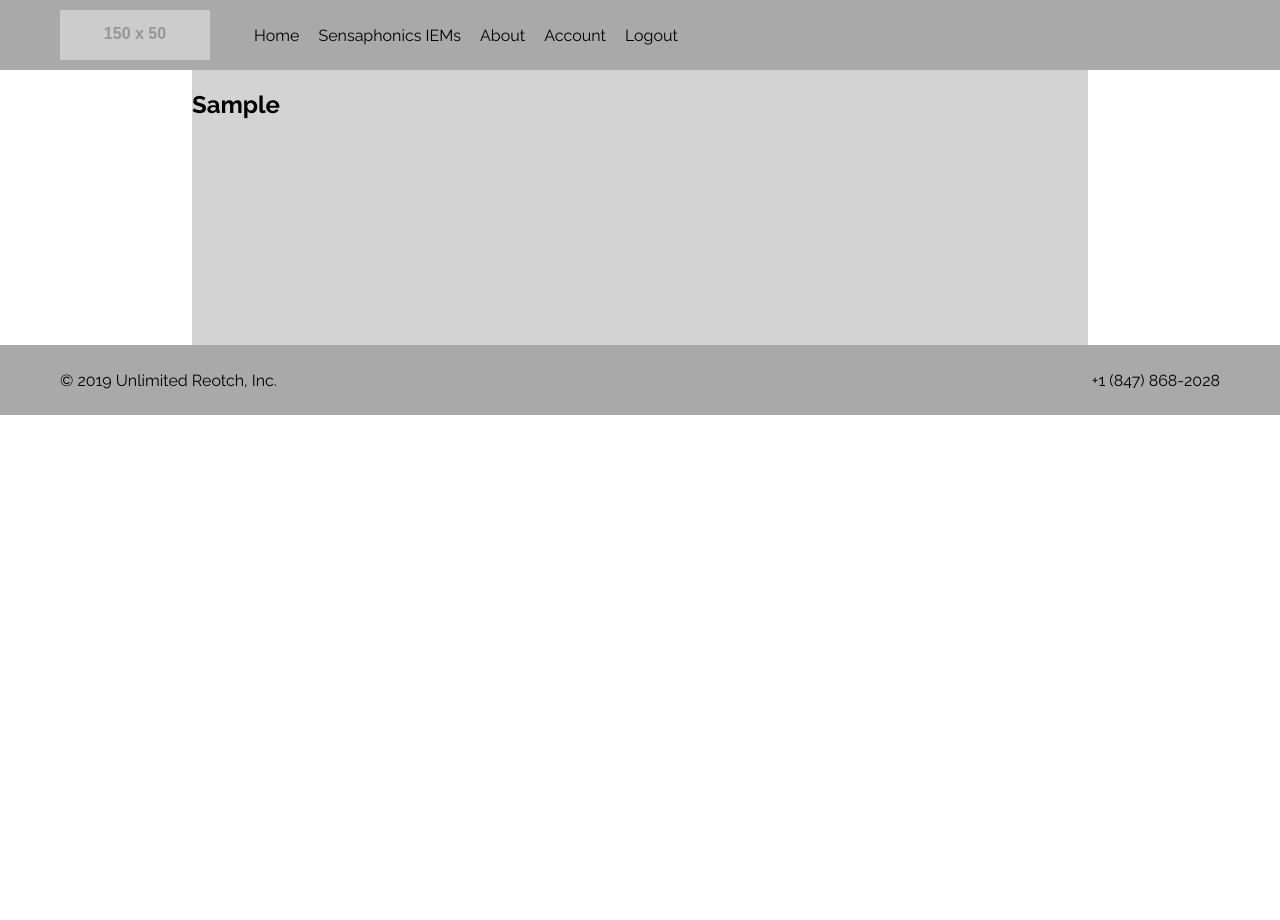
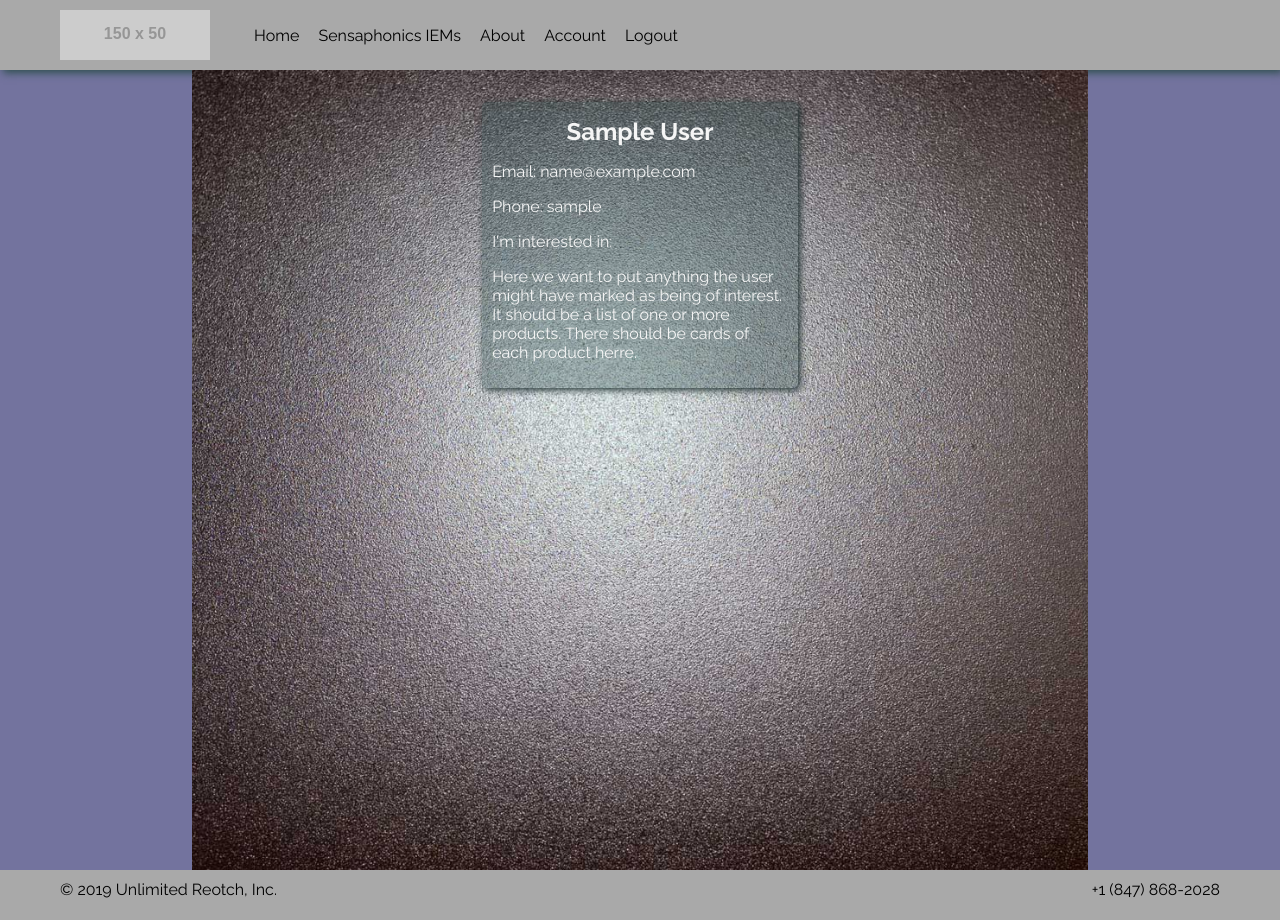
Before and after one commit to reotch/sensaphonics, a Flask app: page /account in a window 1280 px wide. Before the commit the page ends 415 px from the top, so only its background shows below. Run offline with Flask 2, Linux system fonts and the light colour scheme; the visitor is signed in with stand-in values (Sample User, id 1); data comes from the database, SQL or seed files in the repository; grey boxes labelled with a size stand in for pictures from a placeholder-image service; parts of the project's set-up code (start-up, migrations or seed data) failed here and were passed over; some libraries are stand-ins or nearby versions.

Commit message:
new CSS rules and behaviors

```diff
--- a/app/routes.py
+++ b/app/routes.py
@@ -1,18 +1,21 @@
 from flask import render_template, url_for, request, jsonify, flash, redirect, request
 from app import app, db, bcrypt
 from app.forms import RegistrationForm, LoginForm
-from app.models import Product, ProductSchema, Customer, Order
+from app.models import Product, ProductSchema, Customer, Order, product_schema, products_schema
 from flask_login import login_user, current_user, logout_user, login_required
 
-# ---------- [ Routes ] ---------- #
+# ---------- [ Home and Customer Routes ] ---------- #
 # server/
 @app.route('/')
 @app.route('/home')
 def index():
     return render_template('index.html')
 
-# Create Registration Route
-''' This registration takes in user registration, adds and commits it to the database. The user registers and is returned to the login screen to log in.'''
+# Customer Registration Route
+'''
+This registration takes in user registration, adds and commits it to the database.
+The user registers and is returned to the login screen to log in.
+'''
 @app.route('/register', methods=['GET', 'POST'])
 def register():
     if current_user.is_authenticated:
@@ -27,7 +30,10 @@ def register():
         return redirect(url_for('login'))
     return render_template('register.html', title='Register', form=form)
 
-'''This route will login the user and redirect them to the index ('home') page'''
+# Customer login
+'''
+This route will login the user and redirect them to the index ('home') page.
+'''
 @app.route('/login', methods=['GET', 'POST'])
 def login():
     form = LoginForm()
@@ -44,32 +50,30 @@ def login():
             flash('Nope. Try checking your email and password')
     return render_template('login.html', title='Login', form=form)
 
+# Customer logout
 @app.route('/logout')
 def logout():
     logout_user()
     return redirect(url_for('index'))
 
-
+# Customer view account
 @app.route('/account')
 @login_required
 def account():
     return render_template('account.html', title='Account')
 
+# ---------- [ PRODUCT ROUTES ] ----------- #
+# GET all IEMs
+@app.route('/iems', methods=['GET'])
+def products():
+    iems = Product.query.all()
+    return render_template('iems.html', products=iems)
 
-# Create API route for creating product
-@app.route('/iems', methods = ['GET'])
-def add_product():
-    model = request.json['model']
-    description = request.json['description']
-    price = request.json['price']
-
-    # initialize product with info
-    new_product = Product(model, description, price)
-
-    db.session.add(new_product)
-    db.session.commit()
-
-    return product_schema.jsonify(new_product)
+# GET single IEM
+@app.route('/iems/<id>', methods=['GET'])
+def product(id):
+    iem = Product.query.get(id)
+    return render_template('iems.html', products=iem)
 
 @app.route('/about')
 def about():
--- a/app/static/css/main.css
+++ b/app/static/css/main.css
@@ -5,18 +5,79 @@ body, html {
     margin: 0;
     padding: 0;
     font-family: 'Raleway', sans-serif;
+    height: 100%;
+    background-color: rgb(115, 115, 158);
     /* background-image: linear-gradient(to right bottom, lightblue, darkblue); */
+}
+
+/* ---------- [ MAIN CONTAINER ] ---------- */
+.main-container {
+    display: grid;
+    min-height: 100vh;
+    grid-template-rows: 50px repeat(auto) 30px;
 }
 
 /* ---------- [ GRID CONTAINER ] ---------- */
 
 .grid-container {
     display: grid;
-    grid-template-columns: repeat(4, 1fr);
-    grid-template-rows: repeat(4, 1fr);
+    grid-template-columns: repeat(3, 1fr);
+    grid-template-rows: repeat(3, 1fr);
+    grid-gap: 1em;
     width: 70%;
+    min-height: 100vh;
     margin: 0 auto;
-    background-color: lightgray;
+    /* padding-bottom: 30px; */
+}
+
+h1 {
+    color: whitesmoke;
+    grid-column: 1 / 4;
+    text-align: center;
+    letter-spacing: 3px;
+    font-size: 3em;
+    margin: 5px;
+}
+h2 {
+    color: whitesmoke;
+    grid-column: 1 / 4;
+    grid-row: 2 / 3;
+    text-align: center;
+    margin: 5px;
+}
+
+.info {
+    color: whitesmoke;
+    grid-column: 2 / 3;
+    padding: 10px;
+    width: 33%;
+    margin: 2em auto;
+    vertical-align: middle;
+    background-color: rgba(47, 79, 79, 0.35);
+    border-radius: 5px;
+    box-shadow: 2px 2px 7px rgb(30, 48, 48);
+}
+
+/* ---------- [ IMAGES ] ---------- */
+.hero-image {
+    background-image: url("../img/d2.jpg");
+    height: 100%;
+    background-color: #cccccc;
+    background-position: center;
+    background-size: cover;
+    grid-column: 1 / 4;
+    grid-row: 1 / 4;
+}
+
+.sidekick-image {
+    background-image: url("../img/texture-background.jpg");
+    background-color: #cccccc;
+    background-position: center;
+    background-size: cover;
+    grid-column: 1 / 4;
+    grid-row: 1 / 4;
+    /* opacity: 0.2;
+    filter: alpha(opacity=20); */
 }
 
 /* ---------- [ LIST BEHAVIOR ] ---------- */
@@ -75,20 +186,32 @@ header * {
 }
 
 header {
+    grid-row: 1 / 2;
     top: 0;
     left: 0;
     right: 0;
     height: 50px;
     padding: 10px 60px;
     background-color: darkgray;
+    box-shadow: 3px 3px 8px darkslategray;
 }
 
 footer {
-    position: sticky;
+
     bottom: 0;
-    height: 50px;
+    left: 0;
+    right: 0;
+    height: 30px;
+
     padding: 10px 60px;
     background-color: darkgray;
+}
+
+footer > p {
+    /* color: rgb(90, 88, 124);
+    margin-bottom: 20px;
+    padding: 0; */
+    vertical-align: middle;
 }
 
 .right {
--- a/app/templates/about.html
+++ b/app/templates/about.html
@@ -5,6 +5,8 @@
 {% endblock head %}
 
 {% block body %}
-    <h1>About Header</h1>
-    <p>Lorem ipsum dolor, sit amet consectetur adipisicing elit. Officia, aspernatur. Vero sed porro quisquam recusandae quidem ipsam pariatur odit commodi, voluptas atque consectetur, hic tempora.</p>
+    <div class="hero-image">
+        <h1>About Header</h1>
+        <p class="info">Lorem ipsum dolor, sit amet consectetur adipisicing elit. Officia, aspernatur. Vero sed porro quisquam recusandae quidem ipsam pariatur odit commodi, voluptas atque consectetur, hic tempora.</p>
+    </div>
 {% endblock body %}
--- a/app/templates/account.html
+++ b/app/templates/account.html
@@ -5,5 +5,19 @@
 {% endblock head %}
 
 {% block body %}
-    <h1>{{ current_user.first_name }}</h1>
+<div class="sidekick-image">
+    <div class="customer-info info">
+        <div class="main-left">
+            <h2>{{ current_user.first_name }} {{ current_user.last_name }}</h2>
+        </div>
+        <div class="main-right">
+            <p>Email: {{ current_user.email }}</p>
+            <p>Phone: {{ current_user.phone_number }}</p>
+        </div>
+        <div class="interest">
+            <p>I'm interested in:</p>
+            <p class="interest">Here we want to put anything the user might have marked as being of interest. It should be a list of one or more products. There should be cards of each product herre.</p>
+        </div>
+    </div>
+</div>
 {% endblock body %}
--- a/app/templates/base.html
+++ b/app/templates/base.html
@@ -6,8 +6,10 @@
     <meta http-equiv="X-UA-Compatible" content="ie=edge">
     {% block head %}{% endblock head %}
     <link rel="stylesheet" href="{{ url_for('static', filename='css/main.css') }}">
+    <!-- <link rel="stylesheet" href="{{ url_for('static', filename='css/alt.css') }}"> -->
 </head>
 <body>
+    <div class="main-container">
         <header>
             {% include 'nav.html' %}
         </header>
@@ -28,5 +30,6 @@
         <footer>
             {% include 'footer.html' %}
         </footer>
+    </div>
 </body>
 </html>
--- a/app/templates/footer.html
+++ b/app/templates/footer.html
@@ -1,3 +1,3 @@
 <div class="footer">
-    <p>&copy; 2019 Unlimited Reotch, Inc. <span class="right"><a href="tel:+18478682028">+1 (847) 868-2028</a></span></p>
+    &copy; 2019 <a href="https://www.sandrok.com" target="_blank">Unlimited Reotch, Inc.</a> <span class="right"><a href="tel:+18478682028">+1 (847) 868-2028</a></span>
 </div>
--- a/app/templates/login.html
+++ b/app/templates/login.html
@@ -1,6 +1,7 @@
 {% extends 'base.html' %}
 
 {% block body %}
+<div class="sidekick-image">
     <div class="form" id="login">
         <div class="form-upper">
             <form method="POST" action="">
@@ -31,10 +32,10 @@
                             {{ form.password(class="form-field") }}
                         {% endif %}
                     </div>
-                <div id="remember">
+                    <!-- <div id="remember">
                         {{ form.remember(class="checkbox") }}
                         {{ form.remember.label() }}
-                </div>
+                    </div> -->
                 </fieldset>
                 <div>
                     {{ form.submit(class="button") }}
@@ -45,4 +46,5 @@
             <p class="muted">Need an account? <a href="{{ url_for('register') }}">Register to get started</a></p>
         </div>
     </div>
+</div>
 {% endblock body %}
--- a/app/templates/nav.html
+++ b/app/templates/nav.html
@@ -1,9 +1,12 @@
 <div class="navbar">
     <img src="https://placehold.it/150x50" alt="Placeholder logo image">
     <ul>
+        <span class="left-nav">
             <li><a href="{{ url_for('index') }}">Home</a></li>
-        <li><a href="{{ url_for('add_product') }}">Sensaphonics IEMs</a></li>
+            <li><a href="{{ url_for('products') }}">Sensaphonics IEMs</a></li>
             <li><a href="{{ url_for('about') }}">About</a></li>
+        </span>
+        <span class="right-nav">
             {% if current_user.is_authenticated %}
                 <li><a href="{{ url_for('account') }}">Account</a></li>
                 <li><a href="{{ url_for('logout') }}">Logout</a></li>
@@ -11,6 +14,6 @@
                 <li><a href="{{ url_for('login') }}">Login</a></li>
                 <li><a href="{{ url_for('register') }}">Register</a></li>
             {% endif %}
-
+        </span>
     </ul>
 </div>
--- a/app/templates/register.html
+++ b/app/templates/register.html
@@ -1,6 +1,7 @@
 {% extends 'base.html' %}
 
 {% block body %}
+<div class="sidekick-image">
     <div class="form" id="register">
         <div class="form-upper">
             <form method="POST" action="">
@@ -99,4 +100,5 @@
             <p class="muted">Already have an account? <a href="{{ url_for('login') }}">Sign in</a></p>
         </div>
     </div>
+</div>
 {% endblock body %}
```
Also changed, not shown: other parts of app/static/css/main.css (+63 -13 lines), app/models.py (+7 -5 lines), app/requirements.txt (deleted, +0 -20 lines), app/static/css/alt.css (added, +21 -0 lines), app/templates/iems.html (+23 -0 lines), app/templates/index.html (+5 -2 lines), requirements.txt (added, +21 -0 lines), app/static/img/2x-s.jpg (added), app/static/img/3d-arro-1.jpg (added), app/static/img/dj-mix-pack-3max.jpg (added), app/static/img/texture-background.jpg (added), 1 other file. Lines whose indentation alone changed are shown as unchanged.
